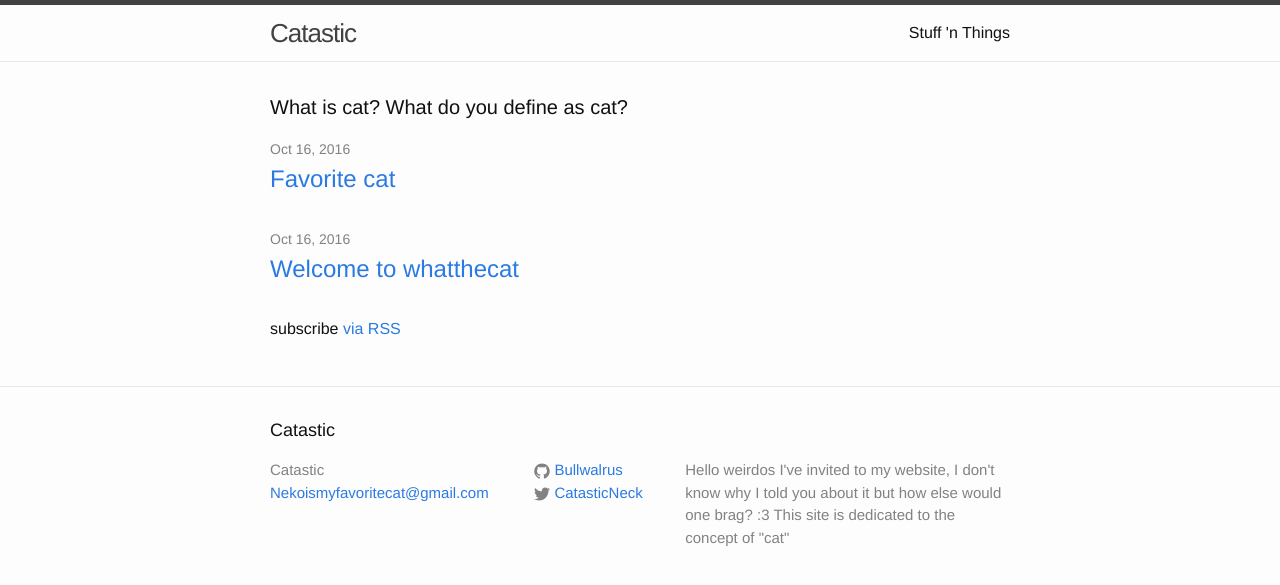
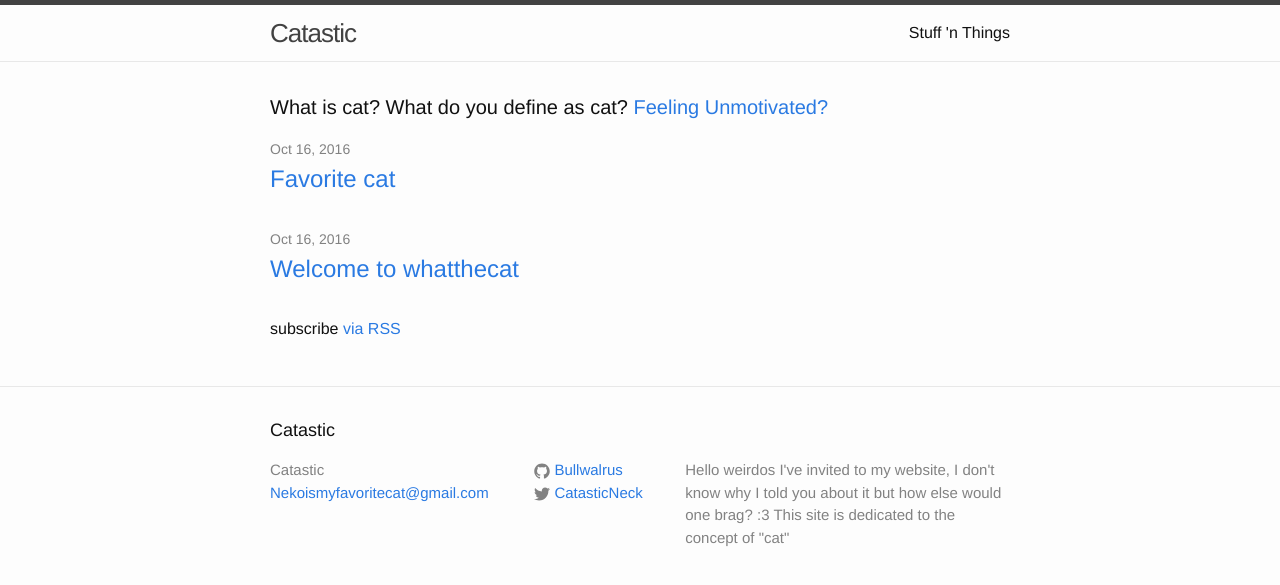
Before and after one commit to bullwalrus/Bullwalrus.github.io, a Jekyll site: the page built from index.html, in a window 1280 px wide. Shown: the top 585 px of the page. Built offline with Jekyll 4.4.1, drawn with Linux system fonts in a browser that asks for light colours.

Commit message:
Update index.html

```diff
--- a/index.html
+++ b/index.html
@@ -4,7 +4,10 @@ layout: default
 
 <div class="home">
 
-  <h1 class="page-heading">What is cat? What do you define as cat?</h1>
+  <h1 class="page-heading">What is cat? What do you define as cat?
+    <a href="http://goo.gl/8kM9mM"> Feeling Unmotivated?</a>
+
+  </h1>
 
   <ul class="post-list">
     {% for post in site.posts %}
@@ -12,6 +15,7 @@ layout: default
         <span class="post-meta">{{ post.date | date: "%b %-d, %Y" }}</span>
 
         <h2>
+
           <a class="post-link" href="{{ post.url | prepend: site.baseurl }}">{{ post.title }}</a>
         </h2>
       </li>
```
